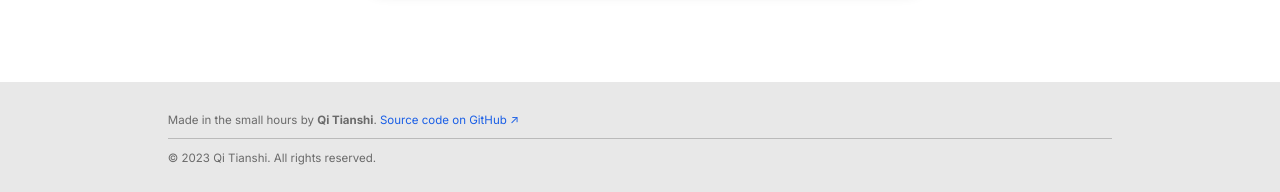
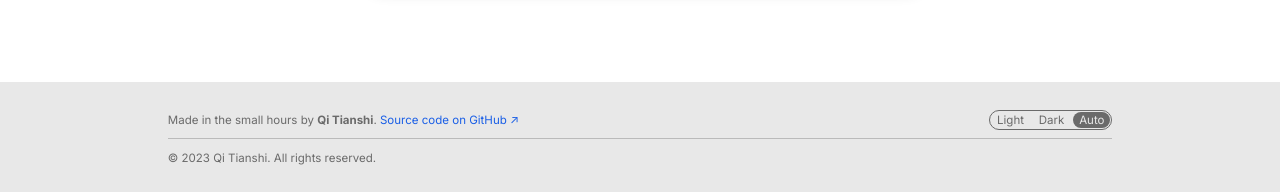
Before and after one commit to qitianshi/qitianshi.com, a Jekyll site: the page built from index.html, in a window 1280 px wide. Shown: the part 2721-2913 px from the top of the page. Built offline with Jekyll 4.4.1, drawn with Linux system fonts in a browser that asks for light colours.

Commit message:
Add markup and styles for color theme toggle in footer

```diff
--- a/_includes/sitewide-footer.html
+++ b/_includes/sitewide-footer.html
@@ -6,7 +6,23 @@
 <footer class="sitewide-footer" id="sitewide-footer">
 
     <div id="sitewide-footer__main" class="sitewide-footer__content">
+
         <p>Made in the small hours by <b>Qi Tianshi</b>. <a href="https://github.com/qitianshi/qitianshi.github.io" target="_blank" class="external-link">Source code on GitHub</a></p>
+
+        <!-- A three-way toggle that allows the user to override their browser color scheme. Event handled in JavaScript. -->
+        <div id="sitewide-footer__color-theme-toggle" role="radiogroup">
+
+            <input type="radio" name="color-theme-toggle" value="light" id="color-theme-toggle__light">
+            <label for="color-theme-toggle__light">Light</label>
+
+            <input type="radio" name="color-theme-toggle" value="dark" id="color-theme-toggle__dark">
+            <label for="color-theme-toggle__dark">Dark</label>
+
+            <input type="radio" name="color-theme-toggle" value="auto" id="color-theme-toggle__auto" checked>
+            <label for="color-theme-toggle__auto">Auto</label>
+
+        </div>
+
     </div>
 
     <div id="sitewide-footer__legal" class="sitewide-footer__content">
--- a/_sass/layout/_sitewide-footer.scss
+++ b/_sass/layout/_sitewide-footer.scss
@@ -34,6 +34,58 @@
 
 // For IDs in the footer.
 #sitewide-footer {
+
     padding: 1rem 0;
     background-color: var(--background-secondary-color);
+
+    // Places the authorship text and the toggle at opposite ends.
+    &__main {
+        display: flex;
+        flex-wrap: wrap;
+        align-items: baseline;
+        justify-content: space-between;
+    }
+
+    &__color-theme-toggle {
+
+        // Border around the toggle. Value of the radius is arbitrary; it just
+        // needs to be bigger than half the height of the element to make it
+        // pill-shaped.
+        border: 1px solid var(--foreground-secondary-color);
+        border-radius: 1rem;
+
+        width: fit-content;
+        height: min-content;
+
+        // By default, the cursor between each label is "text".
+        cursor: default;
+
+        // The space between the outer border and the inner selection is meant
+        // to be 1px all round. However, because the label has a vertical
+        // padding of 1px; this outer padding must be 2px vertically to account
+        // for padding collapse.
+        padding: 2px 1px;
+
+        // Makes the radio button UI element invisible.
+        & input {
+            position: fixed;
+            opacity: 0;
+            pointer-events: none;
+        }
+
+        // See above notes on border radius and padding.
+        & label {
+            cursor: pointer;
+            border-radius: 1rem;
+            padding: 1px 0.3rem;
+        }
+
+        // Highlights the selected option.
+        & input:checked + label {
+            background: var(--foreground-secondary-color);
+            color: var(--background-secondary-color);
+        }
+
+    }
+
 }
```
